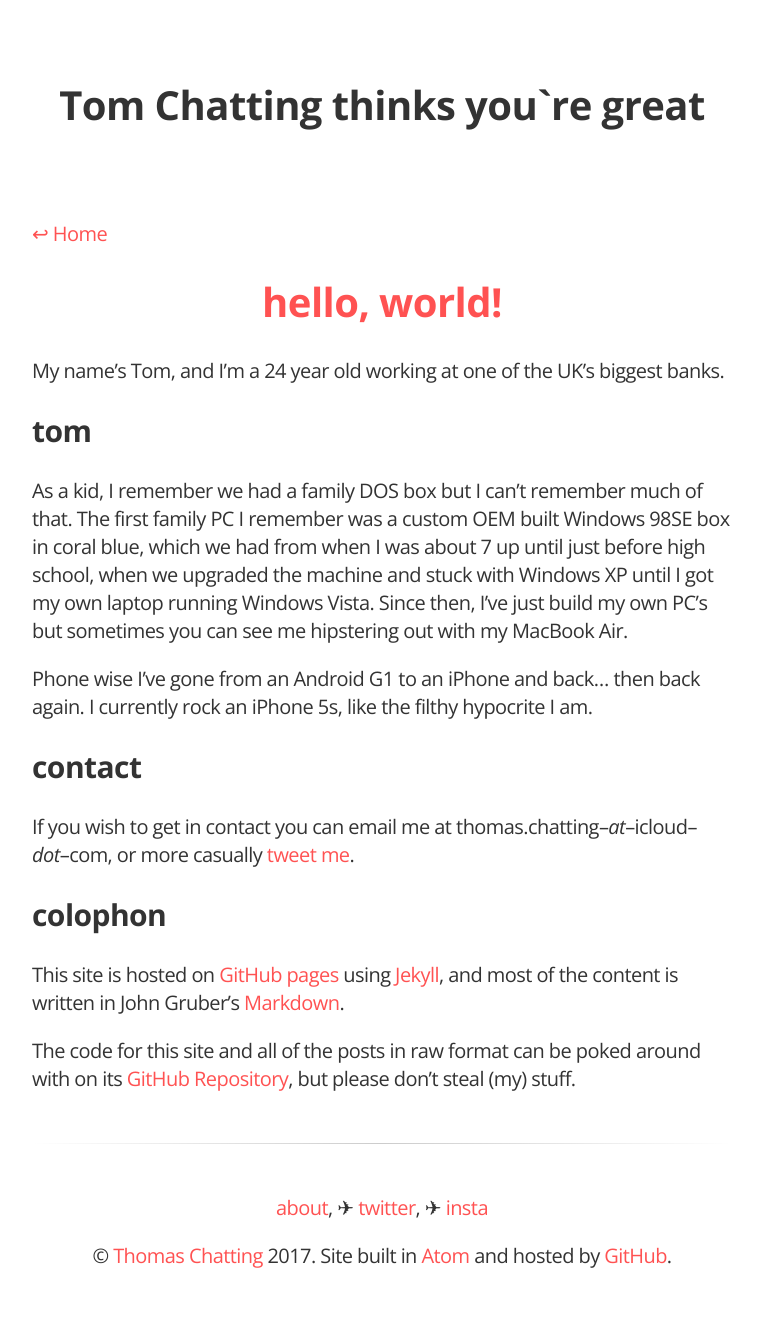
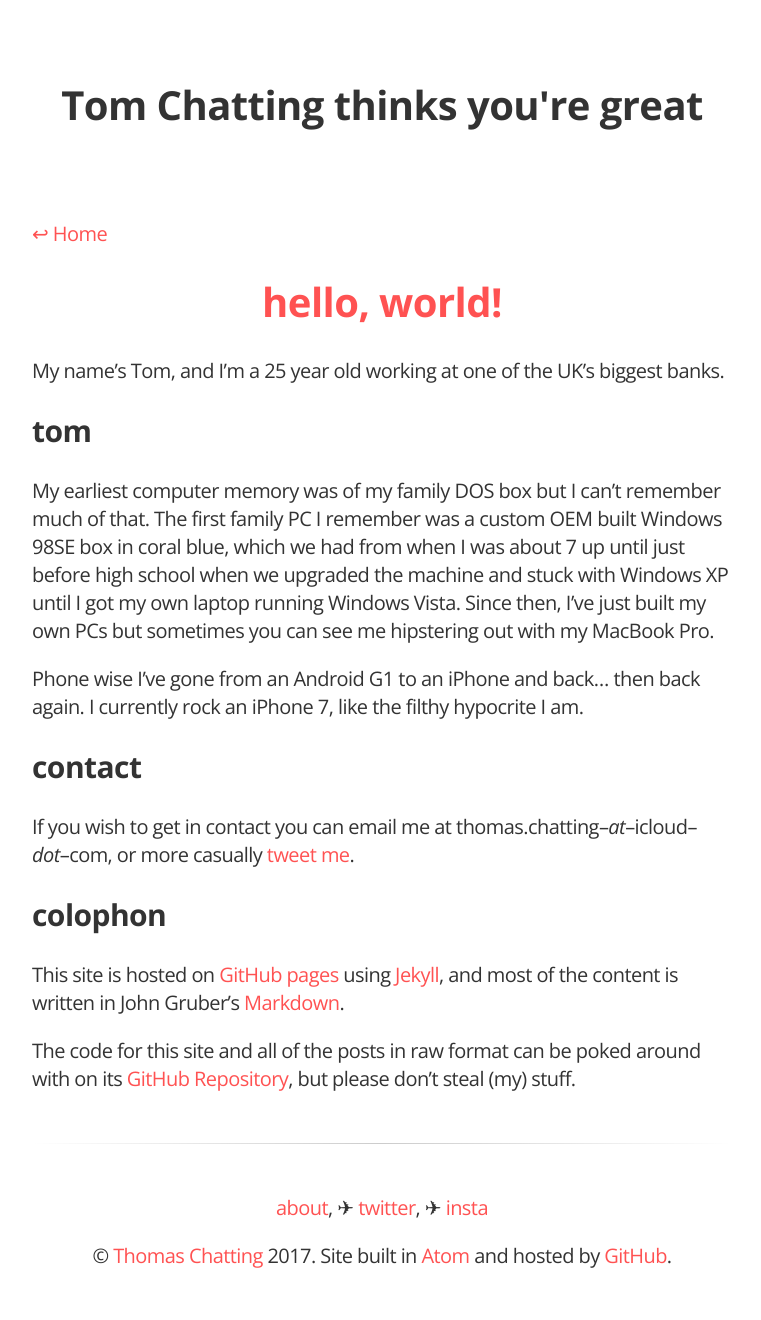
Before and after one commit to tomchatting/tomchatting.github.io, a Jekyll site: the page built from about.markdown, in a window 1280 px wide. Shown: the whole page, without its empty margins (258-1019 px from the left). Built offline with Jekyll 4.4.1, drawn with Linux system fonts in a browser that asks for light colours.

Commit message:
New post and some fixes

```diff
--- a/404.html
+++ b/404.html
@@ -4,10 +4,10 @@
 <meta http-equiv="X-UA-Compatible" content="IE=edge,chrome=1">
 <title>HTTP 404: Not Found.</title>
 <meta name="viewport" content="width=device-width">
-<link rel="stylesheet" href="/css/main.big.css">
+<link rel="stylesheet" href="/static/main.css">
 
 <style>
-  html, footer { background: #8699d1; color: rgba(255,255,255,0.7); text-align: center; }
+  html, footer { background: #f5dc80; color: rgba(255,255,255,0.9); text-align: center; }
 	.banner { text-align: left; }
 	.hero { width: 640px; margin: 140px auto; }
 	.hero h1 { font-size: 100px; line-height: 1;}
--- a/_config.yml
+++ b/_config.yml
@@ -1,9 +1,5 @@
 name: tomchatting
 highlighter: rouge
-paginate: 1
 markdown: kramdown
 url: "http://tomchatting.github.io"
 permalink: /:year/:month/:day/:title
-
-# Gems
-gems: [jekyll-paginate]
--- a/_posts/2012-03-07-in-the-case-of-php-evals.markdown
+++ b/_posts/2012-03-07-in-the-case-of-php-evals.markdown
@@ -28,4 +28,4 @@ The main conclusion to gain from this article/apology is not that you should nev
 
 For what it's worth, it turns out SquareCMS runs around 0.01 seconds _slower_ now it doesn't run evals to parse themes, as it has to parse files two or three times separately due to the nature of how I construct pages from files, though I'm sure I can shave that back off down the road when I get my next itch.
 
-1 [http://php.net/manual/en/function.eval.php](http://php.net/manual/en/function.eval.php](http://php.net/manual/en/function.eval.php](http://php.net/manual/en/function.eval.php)
+1 [http://php.net/manual/en/function.eval.php](http://php.net/manual/en/function.eval.php)
--- a/_posts/2017-01-01-my-annual-year.markdown
+++ b/_posts/2017-01-01-my-annual-year.markdown
@@ -28,7 +28,7 @@ My greatest accomplishment in 2016 stood on the shoulders of my second-greatest:
 
 ![london trip photo](http://s23.postimg.org/b8n1j2msb/IMG_0194.jpg){: width="200px" style="float:left; padding-right: 10px;"}
 
-2016 was the first year I actually enjoyed public social networks. From Twitter to SnapChat and Instagram and back I actually enjoyed sharing my life on social networks. Actually, no, I wasn't hung up on exactly what I was sharing anymore, because I was just sharing snippets of my life. I think that's kinda the point though, so go me for finally getting it?
+2016 was the first year I actually enjoyed public social networks. From Twitter to SnapChat and Instagram and back I actually enjoyed sharing my life on social networks. Actually, no, I wasn't hung up on exactly what I was sharing anymore because I was just sharing snippets of my life. I think that's kinda the point though, so go me for finally getting it?
 
 I just spent 20 minutes or so reviewing Photos on the MacBook (which, by the way, is fucking seamless) and it reminded me of how much I've actually done this year, and more surprisingly, how much I've actually documented. Fuck, I've even taken *selfies*.
 
@@ -36,7 +36,7 @@ I just spent 20 minutes or so reviewing Photos on the MacBook (which, by the way
 
 ![selfie](https://s23.postimg.org/hnm2fqti3/IMG_0289.jpg){: width="200px" style="float:right; padding-left: 10px;"}
 
-I seemed to finally, after 24 years, crack the answer to the age old question of "how do you want it?" when going to the barbers. In doing that (and after receiving at least *one* compliment) I've found myself taking much more pictures of my face. Until tonight I really didn't appreciate how useful that actually is, as it's enabled me to take stock on a lot of positives this year (*right: German Christmas market with Alex*). On a serious note, it's really shown how much my confidence has improved this year on the whole--for one I'm now leading a team of 12 people which requires a lot of public speaking, which I'm unashamedly loving!
+I seemed to finally, after 24 years, crack the answer to the age-old question of "how do you want it?" when going to the barbers. In doing that (and after receiving at least *one* compliment) I've found myself taking much more pictures of my face. Until tonight I really didn't appreciate how useful that actually is, as it's enabled me to take stock on a lot of positives this year (*right: German Christmas market with Alex*). On a serious note, it's really shown how much my confidence has improved this year on the whole--for one I'm now leading a team of 12 people which requires a lot of public speaking, which I'm unashamedly loving!
 
 ## other memories (in no particular order)
 
--- a/about.markdown
+++ b/about.markdown
@@ -6,13 +6,13 @@ permalink: /about/
 
 <h1 class="article-title">hello, world!</h1>
 
-My name's Tom, and I'm a 24 year old working at one of the UK's biggest banks.
+My name's Tom, and I'm a 25 year old working at one of the UK's biggest banks.
 
 ## tom
 
-As a kid, I remember we had a family DOS box but I can't remember much of that. The first family PC I remember was a custom OEM built Windows 98SE box in coral blue, which we had from when I was about 7 up until just before high school, when we upgraded the machine and stuck with Windows XP until I got my own laptop running Windows Vista. Since then, I've just build my own PC's but sometimes you can see me hipstering out with my MacBook Air.
+My earliest computer memory was of my family DOS box but I can't remember much of that. The first family PC I remember was a custom OEM built Windows 98SE box in coral blue, which we had from when I was about 7 up until just before high school when we upgraded the machine and stuck with Windows XP until I got my own laptop running Windows Vista. Since then, I've just built my own PCs but sometimes you can see me hipstering out with my MacBook Pro.
 
-Phone wise I've gone from an Android G1 to an iPhone and back... then back again. I currently rock an iPhone 5s, like the filthy hypocrite I am.
+Phone wise I've gone from an Android G1 to an iPhone and back... then back again. I currently rock an iPhone 7, like the filthy hypocrite I am.
 
 ## contact
 
--- a/index.html
+++ b/index.html
@@ -2,7 +2,7 @@
 layout: default
 title: Home
 ---
-<h2 class=center>I'm Tom and sometimes I blog things, here are some of those things:</h2>
+<h2 class=center>My name's Tom. Sometimes I blog things. Here are some of those things:</h2>
 
 {% for post in site.posts %}
   {% assign currentdate = post.date | date: "%Y" %}
--- a/static/main.css
+++ b/static/main.css
@@ -33,6 +33,7 @@ pre, code { overflow: scroll; }
 img, iframe { max-width: 100%; }
 
 h1.hero { position: absolute; bottom: 0; left: 0; line-height: 1.3; padding:0; margin:0 auto; width: 100%; }
+h3 { font-weight: normal; }
 
 .list { list-style: none; padding: 0; }
 .list-item { width: 100%; font-size: 1.1111em; line-height: 1.2; margin: 0 0 .75em; padding: .75em 0 0; }
--- a/static/tagline.js
+++ b/static/tagline.js
@@ -14,7 +14,7 @@ var tags = [
   'escapes characters',
   'wrote a lot of random taglines',
   'thinks he\'s hilarious',
-  'thinks you\`re great',
+  'thinks you\'re great',
   'regularly edits old articles'
 ];
 
```
Also changed, not shown: other parts of _posts/2012-03-07-in-the-case-of-php-evals.markdown (+1 -1 lines), other parts of about.markdown (+1 -1 lines), _posts/2017-07-30-half-time.markdown (added, +29 -0 lines), 1 other file.
